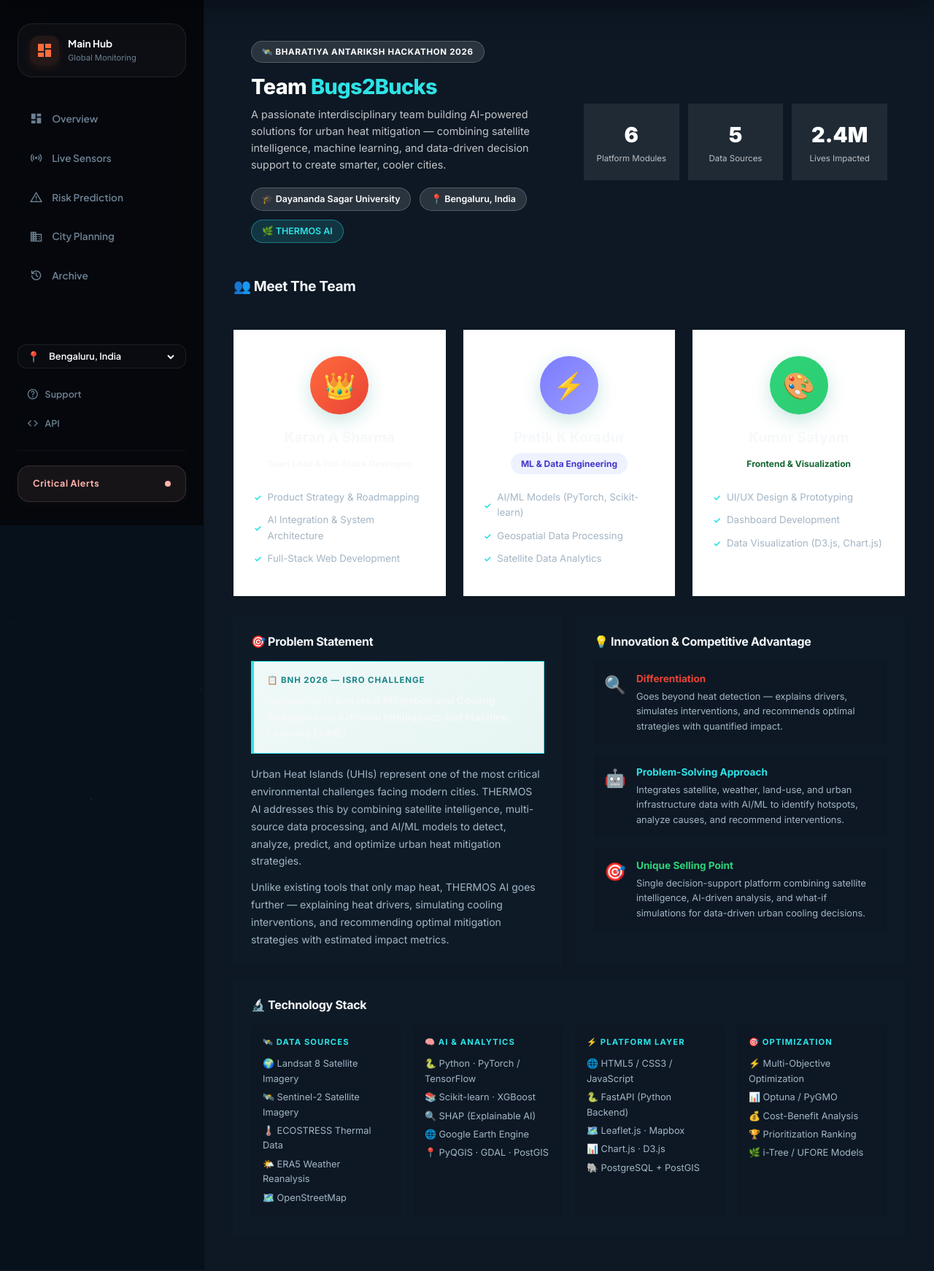
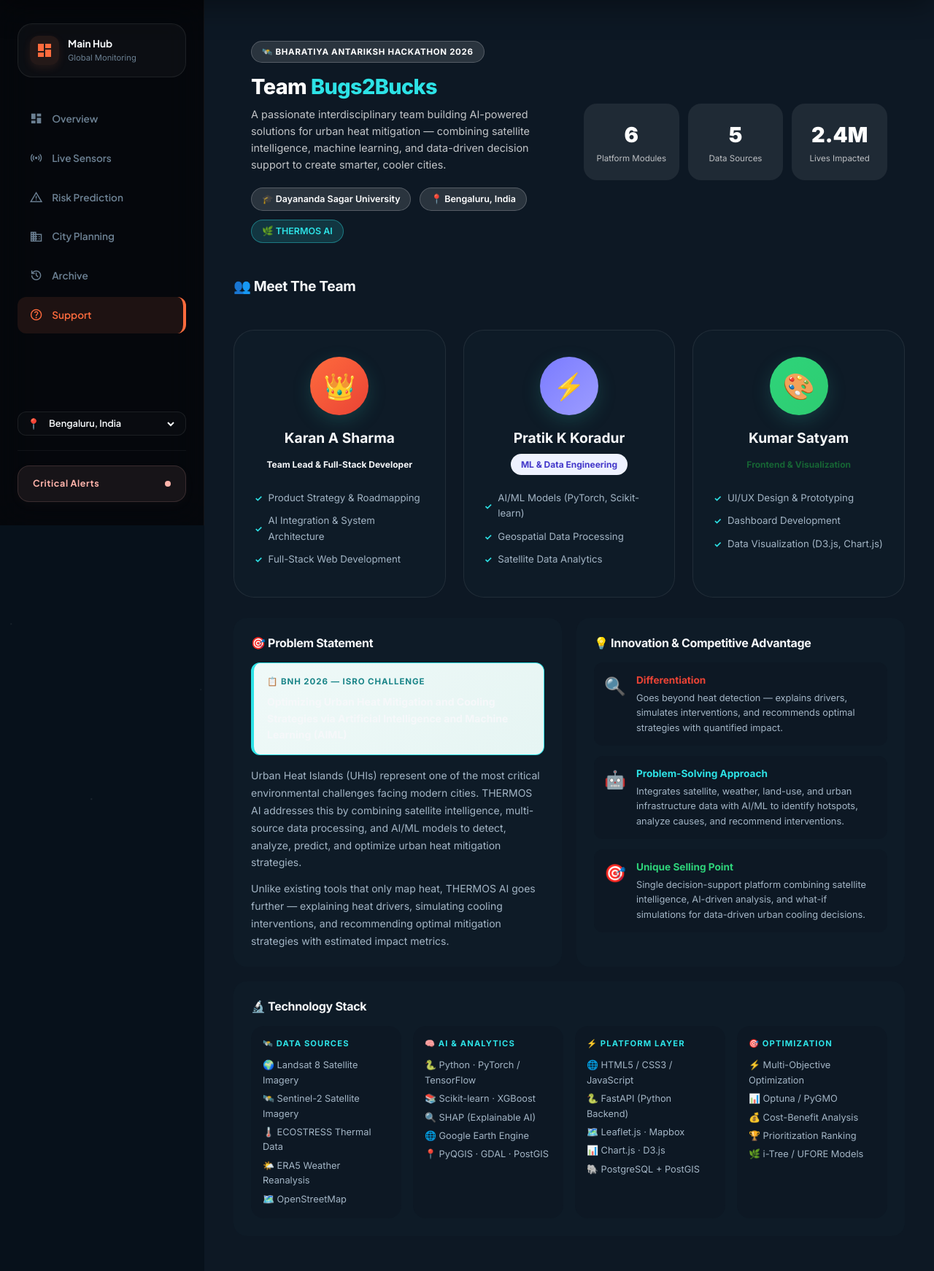
Before and after one commit to pratikkoradur-stack/ISRO-BNH, a Flask app: page /about in a window 1280 px wide. Shown: the part 80-1822 px from the top of the page at 73% size. Before the commit the page ends 1729 px from the top, so only its background shows below. Run offline with Flask 3, Linux system fonts and the light colour scheme.

Commit message:
Fix Support navigation colors, remove API button, and curved card corner radius fixes

```diff
--- a/static/css/style.css
+++ b/static/css/style.css
@@ -50,7 +50,12 @@
   --space-6:          48px;
 
   /* Card metrics */
-  --radius-card:      24px;
+  --radius-card:      28px;
+  --radius-xs:        6px;
+  --radius-sm:        12px;
+  --radius-md:        18px;
+  --radius-lg:        28px;
+  --radius-xl:        36px;
   --padding-card:     28px;
 
   /* Layout dimensions */
@@ -896,8 +901,8 @@ body.light-theme .rec-card.active {
 }
 
 .feature-card {
-  background: white;
-  border: 1px solid var(--border);
+  background: var(--bg-card);
+  border: 1px solid var(--border-divider);
   border-radius: var(--radius-lg);
   padding: 32px;
   transition: var(--transition);
@@ -975,9 +980,9 @@ body.light-theme .rec-card.active {
   margin-top: 48px;
 }
 .team-card {
-  background: white;
+  background: var(--bg-card);
   border-radius: var(--radius-lg);
-  border: 1px solid var(--border);
+  border: 1px solid var(--border-divider);
   padding: 36px 28px;
   text-align: center;
   transition: var(--transition);
@@ -1297,8 +1302,8 @@ body.light-theme .select-styled option {
 
 /* ─── About Page ─── */
 .adv-card {
-  background: white;
-  border: 1px solid var(--border);
+  background: var(--bg-card);
+  border: 1px solid var(--border-divider);
   border-radius: var(--radius-lg);
   padding: 32px;
   text-align: center;
@@ -1406,6 +1411,17 @@ body.light-theme .card:hover {
   border-color: rgba(46, 226, 230, 0.4) !important;
 }
 
+body.light-theme .feature-card,
+body.light-theme .team-card,
+body.light-theme .adv-card {
+  background: #FFFFFF !important;
+  border-color: rgba(0, 0, 0, 0.08) !important;
+  color: #0F172A !important;
+}
+body.light-theme .team-skills li {
+  border-color: rgba(0, 0, 0, 0.08) !important;
+}
+
 body.light-theme .quick-action-link {
   background: #F8FAFC;
   border-color: rgba(0, 0, 0, 0.05);
--- a/templates/base.html
+++ b/templates/base.html
@@ -97,11 +97,15 @@
       <span class="material-symbols-outlined menu-icon">history</span>
       <span>Archive</span>
     </a>
+    <a href="{{ url_for('about') }}" class="sidebar-menu-link {% if request.endpoint == 'about' %}active{% endif %}">
+      <span class="material-symbols-outlined menu-icon">help</span>
+      <span>Support</span>
+    </a>
   </nav>
 
   <div class="sidebar-footer-links">
     <!-- City Selection -->
-    <div style="display: flex; align-items: center; gap: 8px; margin-bottom: 12px; padding: 4px 12px; background: rgba(255,255,255,0.02); border: 1px solid var(--border-divider); border-radius: 12px;">
+    <div style="display: flex; align-items: center; gap: 8px; padding: 4px 12px; background: rgba(255,255,255,0.02); border: 1px solid var(--border-divider); border-radius: 12px;">
       <span style="font-size:0.9rem;">📍</span>
       <select id="citySelect" style="background:transparent; border:none; color:var(--text-primary); font-family:'Plus Jakarta Sans',sans-serif; font-size:0.8rem; font-weight:600; outline:none; cursor:pointer; flex:1;">
         <option>Bengaluru, India</option>
@@ -116,15 +120,6 @@
         <option>Lucknow, India</option>
       </select>
     </div>
-
-    <a href="{{ url_for('about') }}" class="sidebar-foot-link">
-      <span class="material-symbols-outlined" style="font-size:1.1rem;">help</span>
-      <span>Support</span>
-    </a>
-    <a href="{{ url_for('about') }}#api" class="sidebar-foot-link">
-      <span class="material-symbols-outlined" style="font-size:1.1rem;">code</span>
-      <span>API</span>
-    </a>
   </div>
 
   <!-- Critical Alerts Indicator -->
```
